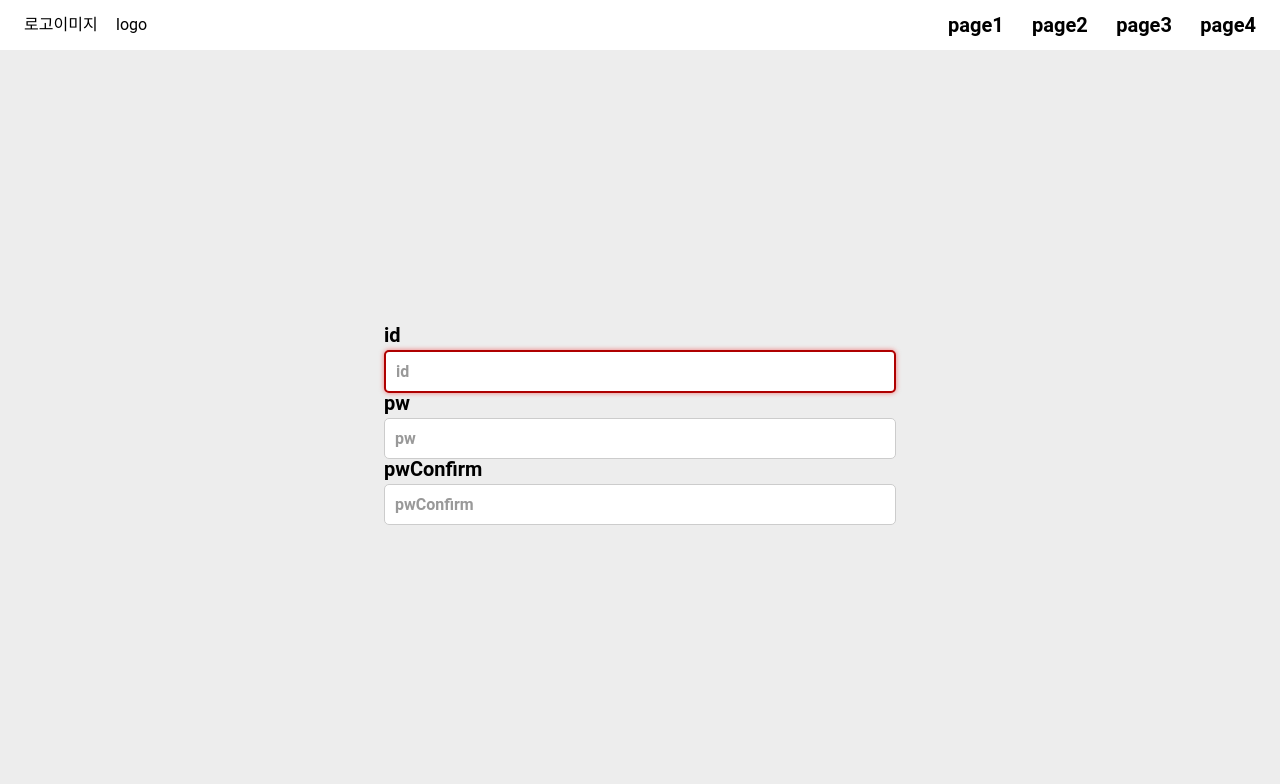
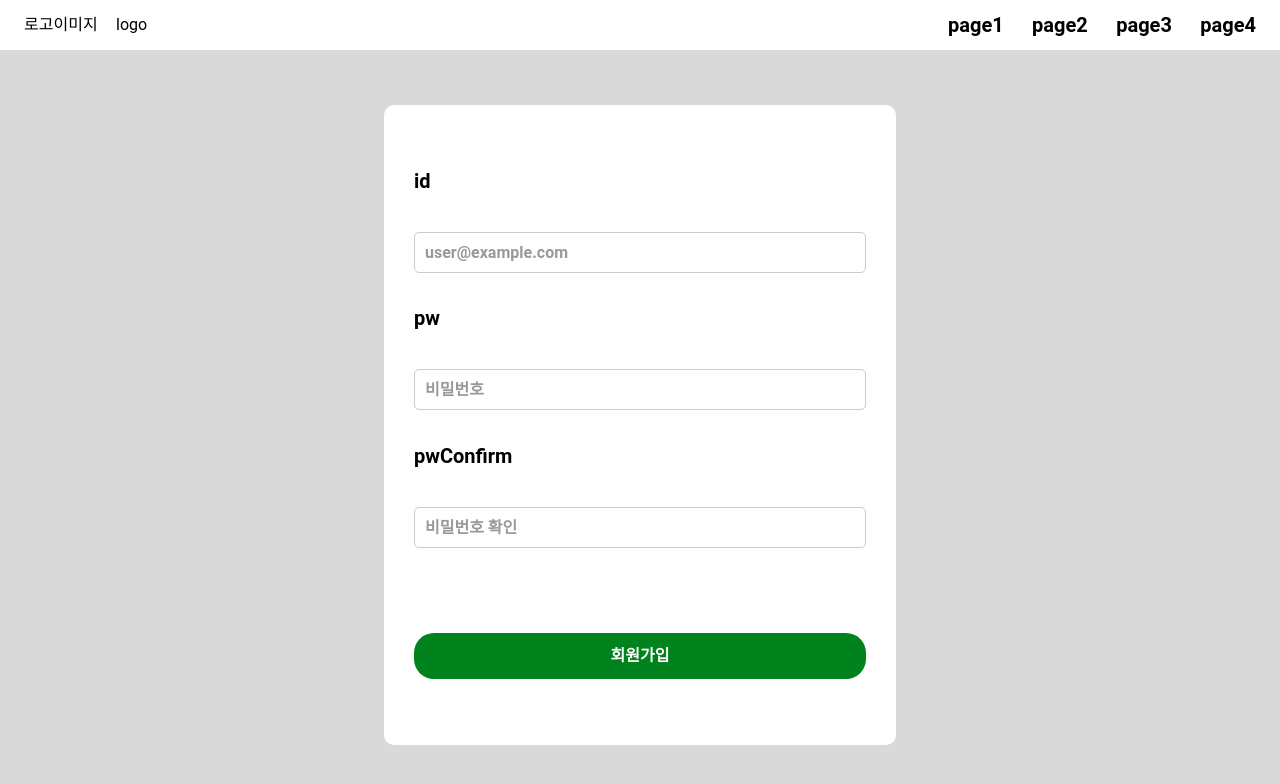
Before and after one commit to daechan-jo/seoul-plog-fiesta, a React (Create React App) app in the folder front/: page /login in a window 1280 px wide. Shown: the top 784 px of the page. Built offline with nearby package versions, Linux system fonts and the light colour scheme.

Commit message:
:pencil: Design Login., Register.js와 usermodule.scss 추가

```diff
--- a/front/package.json
+++ b/front/package.json
@@ -37,5 +37,8 @@
       "last 1 firefox version",
       "last 1 safari version"
     ]
+  },
+  "devDependencies": {
+    "prettier": "3.0.1"
   }
 }
--- a/front/src/components/user/Login.js
+++ b/front/src/components/user/Login.js
@@ -1,12 +1,17 @@
 import styles from "./user.module.scss";
-
+import React, { useState } from "react";
 const Login = () => {
+  const [email, setEmail] = useState("")
+  const [password, setPassword] = useState("")
+  const handleSubmit = async (e) => {
+    e.preventDefault();
+  }
   return (
     <form className={styles.container}>
       <label>id</label>
-      <input className="wrong" type="text" placeholder="id" />
+      <input className="id" type="email" placeholder="user@example.com" />
       <label>pw</label>
-      <input type="password" placeholder="pw" />
+      <input type="password" placeholder="비밀번호" />
     </form>
   );
 };
--- a/front/src/components/user/Register.js
+++ b/front/src/components/user/Register.js
@@ -1,14 +1,21 @@
 import styles from "./user.module.scss";
-
+import React, { useState } from "react"
 const Register = () => {
+  const [email, setEmail] = useState("");
+  const [password, setPassword] = useState("")
+  const [passwordConfirm, setPwConfirm] = useState("")
+  const handleSubmit = async (e) => {
+    e.preventDefault();
+  }
   return (
     <form className={styles.container}>
       <label>id</label>
-      <input className="wrong" type="text" placeholder="id" />
+      <input className="id" type="email" placeholder="user@example.com" />
       <label>pw</label>
-      <input type="password" placeholder="pw" />
+      <input type="password" placeholder="비밀번호" />
       <label>pwConfirm</label>
-      <input type="password" placeholder="pwConfirm" />
+      <input type="password" placeholder="비밀번호 확인" />
+      <button type="submit"> 회원가입 </button>
     </form>
   );
 };
--- a/front/src/components/user/user.module.scss
+++ b/front/src/components/user/user.module.scss
@@ -1,14 +1,49 @@
 .container {
   width: 40%;
+  height: 80vh;
+  border-radius: 10px;
   display: flex;
   flex-direction: column;
+  background-color: white;
+  padding: 30px;
+
+
   label {
     font-weight: 700;
   }
+
   input {
     font-weight: 700;
+
     ::placeholder {
       font-weight: 700;
     }
   }
+
+  button {
+    margin-top: 50px;
+    padding: 15px;
+    background-color: #00821D;
+    border-radius: 20px;
+    font-weight: 700;
+    color: white
+  }
 }
+
+//일단 대충 레이아웃 볼라고 body랑 메인은 갖고 왔ㅇ서요
+body {
+  margin: 0;
+  font-family: -apple-system, BlinkMacSystemFont, "Segoe UI", "Roboto", "Oxygen",
+    "Ubuntu", "Cantarell", "Fira Sans", "Droid Sans", "Helvetica Neue",
+    sans-serif;
+  -webkit-font-smoothing: antialiased;
+  -moz-osx-font-smoothing: grayscale;
+}
+
+main {
+  background-color: #D9D9D9;
+  min-height: 100vh;
+  display: flex;
+  justify-content: center;
+  align-items: center;
+}
```
